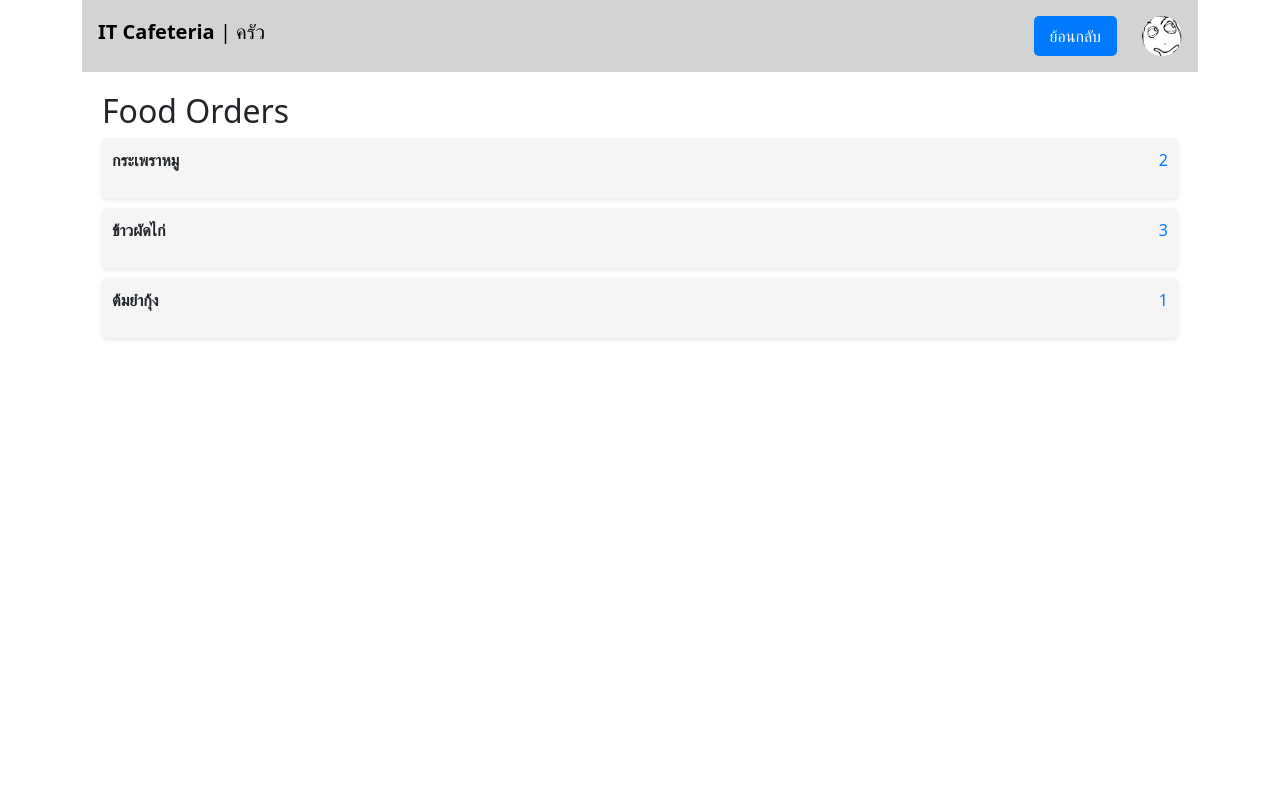
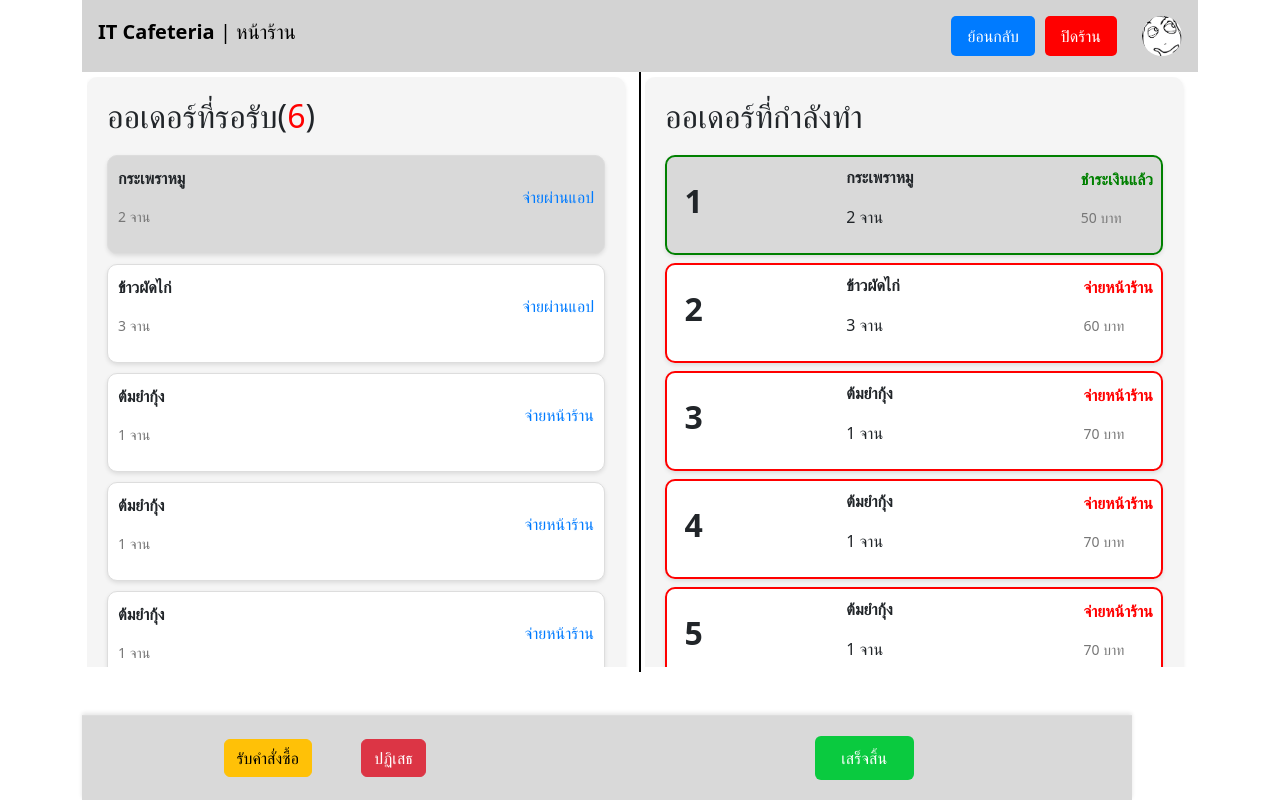
Before and after one commit to zar5789/order-tracking-project, a React (Vite) app in the folder sellerapp/: page / in a window 1280 px wide. Built offline with nearby package versions, Linux system fonts and the light colour scheme; the HTML template or start-up script is replaced by a standard one.

Commit message:
sellerapp update

```diff
--- a/sellerapp/src/App.css
+++ b/sellerapp/src/App.css
@@ -179,29 +179,233 @@
 
 /**/
 
-.back-store-page {
-  margin: 20px;
+.food-order-table {
+  width: 100%;
+  border-collapse: collapse;
+  margin-top: 20px;
 }
 
-.food-order-list {
-  display: grid;
-  gap: 10px;
+.food-order-table th,
+.food-order-table td {
+  border: 1px solid #ddd;
+  padding: 10px;
+  text-align: center;
+  font-size: larger;
 }
 
-.food-order-item {
+.food-order-table th {
+  background-color: #D9D9D9;
+}
+
+.finish-button {
+  background-color: #0ACA3F;
+  color: #1E1E1E;
+  border: none;
+  padding: 5px 10px;
+  border-radius: 5px;
+  cursor: pointer;
+  width: 15%;
+  margin-left: 50%;
+
+}
+
+.food-order-table tbody tr:first-child {
+  background-color: #F4F4F4; /* Change to the desired background color */
+}
+
+/**/
+
+.incoming-order-container {
+  background-color: #f5f5f5;
+  border-radius: 10px;
+  padding: 20px;
+  box-shadow: 0px 2px 4px rgba(0, 0, 0, 0.1);
+}
+
+.incoming-order-title {
+  margin: 0 0 20px 0;
+}
+
+.incoming-order-list {
+  display: flex;
+  flex-direction: column;
+}
+
+.incoming-order-item {
+  display: flex;
+  align-items: center;
+  background-color: white;
+  padding: 10px;
+  border: 1px solid #ddd;
+  border-radius: 10px;
+  box-shadow: 0px 2px 4px rgba(0, 0, 0, 0.1);
+  margin-bottom: 10px; /* Add spacing between items */
+}
+
+.incoming-order-item.first-order {
+  background-color: #D9D9D9;
+}
+
+.incoming-menu-details {
+  flex: 1;
+}
+
+.incoming-order-name {
+  font-size: 16px;
+  font-weight: bold;
+}
+
+.incoming-order-price {
+  font-size: 14px;
+  color: #777;
+}
+
+.incoming-payment-status {
+  font-size: 16px;
+  color: #007bff;
+}
+
+/**/
+
+.current-order-container {
+  background-color: #f5f5f5;
+  border-radius: 10px;
+  padding: 20px;
+  box-shadow: 0px 2px 4px rgba(0, 0, 0, 0.1);
+}
+
+.current-order-title {
+  margin: 0 0 20px 0;
+}
+
+.current-order-list {
+  display: flex;
+  flex-direction: column;
+}
+
+
+.current-order-item {
+  display: flex;
+  align-items: center;
+  background-color: white;
+  padding: 8px;
+  border: 2px solid #ddd;
+  border-radius: 10px;
+  box-shadow: 0px 2px 4px rgba(0, 0, 0, 0.1);
+  margin-bottom: 8px; /* Add spacing between items */
+}
+
+/* Green border for "ชำระเงินแล้ว" status */
+.current-order-item.green-border {
+  border-color: green;
+}
+
+/* Red border for "จ่ายหน้าร้าน" status */
+.current-order-item.yellow-border {
+  border-color:red;
+  ;
+}
+
+.current-order-item.first-order {
+  background-color:#D9D9D9;
+}
+
+
+.current-menu-details {
+  flex: 1;
+  margin-left: 30%;
+  position: relative;
+}
+
+.current-menu-name {
+  font-size: 16px;
+  font-weight: bold;
+}
+
+.current-menu-price {
+  font-size: 14px;
+  color: #777;
+}
+
+.current-payment-status {
+  font-size: 16px;
+  color: #007bff;
+  font-weight: bold;
+}
+
+.current-order-queue {
+  margin-left: 2%;
+  font-weight: bold;
+}
+
+.green {
+  color: green;
+}
+
+.red {
+  color: red;
+}
+
+/**/
+
+.front-order-container {
+  display: flex;
+  justify-content: space-between;
+  position: relative;
+  overflow-x: hidden;
+  /* Adjust this height as needed based on your layout */
+  height: 75vh;
+}
+
+.front-order-column {
+  flex: 1;
+  padding: 5px;
+}
+
+.separator {
+  position: absolute;
+  top: 0;
+  bottom: 0;
+  width: 2px; /* Adjust the width as needed */
+  background-color: #000000; /* Choose your separator color */
+  left: 50%;
+  transform: translateX(-50%);
+}
+
+.front2-order-container {
+  max-height: 100%;
+  overflow-y: auto;
+  /* Add a bit of padding to keep content from touching the edges */
+  padding-right: 10px;
+}
+
+.front-tab-bar {
   display: flex;
   justify-content: space-between;
   align-items: center;
+  background-color: #D9D9D9;
   padding: 10px;
-  background-color: #f5f5f5;
-  border-radius: 5px;
-  box-shadow: 0px 2px 4px rgba(0, 0, 0, 0.1);
+  position: fixed;
+  bottom: 0;
+  width: 82%;
+  border-top: 1px solid #ddd;
+  box-shadow: 0px -2px 4px rgba(0, 0, 0, 0.1);
 }
 
-.food-name {
+.front-tab {
+  flex: 1;
+  text-align: center;
+  padding: 10px;
   font-weight: bold;
+  cursor: pointer;
 }
 
-.quantity {
-  color: #007bff;
+.front-tab.active {
+  border-bottom: 2px solid #007bff;
 }
+
+.front-finish-button {
+  background-color: #0ACA3F;
+  width: 20%;
+  border-radius: 6px;
+}
--- a/sellerapp/src/App.tsx
+++ b/sellerapp/src/App.tsx
@@ -7,11 +7,13 @@ import { Menulist } from "./components/Menulist";
 import { EditMenu } from "./components/EditMenu";
 import { FrontStore } from "./components/FrontStore";
 import { BackStore } from "./components/BackStore";
+import { IncomingOrder } from "./components/IncomingOrder";
+import { CurrentOrder } from "./components/CurrentOrder";
 
 function App() {
   return (
     <div className="container">
-      <BackStore></BackStore>
+      <FrontStore></FrontStore>
     </div>
   );
 }
--- a/sellerapp/src/components/BackStore.tsx
+++ b/sellerapp/src/components/BackStore.tsx
@@ -25,15 +25,28 @@ export const BackStore = () => {
         </div>
       </div>
       <div className="back-store-page">
-        <h2>Food Orders</h2>
-        <div className="food-order-list">
-          {foodOrders.map((order, index) => (
-            <div className="food-order-item" key={index}>
-              <p className="food-name">{order.foodName}</p>
-              <p className="quantity">{order.quantity}</p>
-            </div>
-          ))}
-        </div>
+        <br></br>
+        <h2>รายการอาหาร</h2>
+        <table className="food-order-table">
+          <thead>
+            <tr>
+              <th>รายการอาหาร</th>
+              <th>จำนวน</th>
+            </tr>
+          </thead>
+          <tbody>
+            {foodOrders.map((order, index) => (
+              <tr key={index}>
+                <td>{order.foodName}</td>
+                <td>{order.quantity} จาน</td>
+              </tr>
+            ))}
+          </tbody>
+          <tr>
+            <th><button className="finish-button">เสร็จสิ้น</button></th>
+            <th></th>
+          </tr>
+        </table>
       </div>
     </>
   );
--- a/sellerapp/src/components/CurrentOrder.tsx
+++ b/sellerapp/src/components/CurrentOrder.tsx
@@ -0,0 +1,80 @@
+import { useState } from "react";
+
+interface CurrentOrderItem {
+  orderQueue: number;
+  menuName: string;
+  menuQuantity: number;
+  menuPrice: number;
+  paymentStatus: string;
+}
+
+export const CurrentOrder: React.FC = () => {
+  const [currentOrders, setCurrentOrders] = useState<CurrentOrderItem[]>([
+    {
+      orderQueue: 1,
+      menuName: "กระเพราหมู",
+      menuQuantity: 2,
+      menuPrice: 50,
+      paymentStatus: "ชำระเงินแล้ว",
+    },
+    {
+      orderQueue: 2,
+      menuName: "ข้าวผัดไก่",
+      menuQuantity: 3,
+      menuPrice: 60,
+      paymentStatus: "จ่ายหน้าร้าน",
+    },
+    {
+      orderQueue: 3,
+      menuName: "ต้มยำกุ้ง",
+      menuQuantity: 1,
+      menuPrice: 70,
+      paymentStatus: "จ่ายหน้าร้าน",
+    },
+    {
+      orderQueue: 4,
+      menuName: "ต้มยำกุ้ง",
+      menuQuantity: 1,
+      menuPrice: 70,
+      paymentStatus: "จ่ายหน้าร้าน",
+    },
+    {
+      orderQueue: 5,
+      menuName: "ต้มยำกุ้ง",
+      menuQuantity: 1,
+      menuPrice: 70,
+      paymentStatus: "จ่ายหน้าร้าน",
+    }
+  ]);
+
+  return (
+    <div className="current-order-container">
+      <h2 className="current-order-title">ออเดอร์ที่กำลังทำ</h2>
+      <div className="current-order-list">
+        {currentOrders.map((order, index) => (
+          <div className={`current-order-item ${
+            order.paymentStatus === "ชำระเงินแล้ว" ? "green-border" : "yellow-border"
+          } ${index === 0 ? "first-order" : ""}`} key={index}>
+            <h2 className="current-order-queue">{order.orderQueue}</h2>
+            <div className="current-menu-details">
+              <p className="current-menu-name">{order.menuName}</p>
+              <p className="current-menu-quantity">{order.menuQuantity} จาน</p>
+            </div>
+            <div className="current-payment">
+              <p
+                className={`current-payment-status ${
+                  order.paymentStatus === "ชำระเงินแล้ว" ? "green"  : "red"
+                }`}
+              >
+                {order.paymentStatus === "ชำระเงินแล้ว"
+                  ? "ชำระเงินแล้ว"
+                  : "จ่ายหน้าร้าน"}
+              </p>
+              <p className="current-menu-price">{order.menuPrice} บาท</p>
+            </div>
+          </div>
+        ))}
+      </div>
+    </div>
+  );
+};
--- a/sellerapp/src/components/FrontStore.tsx
+++ b/sellerapp/src/components/FrontStore.tsx
@@ -1,3 +1,6 @@
+import { CurrentOrder } from "./CurrentOrder";
+import { IncomingOrder } from "./IncomingOrder";
+
 export const FrontStore = () => {
   return (
     <>
@@ -15,7 +18,29 @@ export const FrontStore = () => {
           <div className="customer-picture"></div>
         </div>
       </div>
-      <div></div>
+      <div className="front-order-container">
+        <div className="front-order-column">
+          <div className="front2-order-container">
+            <IncomingOrder />
+          </div>
+        </div>
+        <div className="separator"></div>
+        <div className="front-order-column">
+          <div className="front2-order-container">
+            <CurrentOrder />
+          </div>
+        </div>
+      </div>
+      <div className="front-tab-bar">
+        <div className="front-tab" id="front-incoming-tab">
+          <button className="btn btn-warning" style={{marginLeft:'-10%'}}>รับคำสั่งซื้อ</button>
+          <button className="btn btn-danger" style={{marginLeft:'10%'}}>ปฏิเสธ</button>
+        </div>
+        <div className="front-tab" id="front-current-tab">
+          <button className="front-finish-button">เสร็จสิ้น</button>
+        </div>
+      </div>
+
     </>
   );
 };
--- a/sellerapp/src/components/IncomingOrder.tsx
+++ b/sellerapp/src/components/IncomingOrder.tsx
@@ -0,0 +1,49 @@
+import { useState } from "react";
+
+interface Order {
+  orderName: string;
+  quantity: number;
+  paymentOption: string;
+}
+
+export const IncomingOrder = () => {
+  const [incomingOrders, setIncomingOrders] = useState<Order[]>([
+    { orderName: "กระเพราหมู", quantity: 2, paymentOption: "จ่ายผ่านแอป" },
+    { orderName: "ข้าวผัดไก่", quantity: 3, paymentOption: "จ่ายผ่านแอป" },
+    { orderName: "ต้มยำกุ้ง", quantity: 1, paymentOption: "จ่ายหน้าร้าน" },
+    { orderName: "ต้มยำกุ้ง", quantity: 1, paymentOption: "จ่ายหน้าร้าน" },
+    { orderName: "ต้มยำกุ้ง", quantity: 1, paymentOption: "จ่ายหน้าร้าน" },
+    { orderName: "ต้มยำกุ้ง", quantity: 1, paymentOption: "จ่ายหน้าร้าน" },
+  ]);
+
+  const totalIncomingOrders = incomingOrders.length;
+
+  return (
+    <div
+      className={`incoming-order-container ${
+        totalIncomingOrders === 0 ? "empty" : ""
+      }`}
+    >
+      <h2 className="incoming-order-title">
+        ออเดอร์ที่รอรับ(
+        <span style={{ color: "red" }}>{totalIncomingOrders}</span>)
+      </h2>
+      <div className="incoming-order-list">
+        {incomingOrders.map((order, index) => (
+          <div
+            className={`incoming-order-item ${
+              index === 0 ? "first-order" : ""
+            }`}
+            key={index}
+          >
+            <div className="incoming-menu-details">
+              <p className="incoming-order-name">{order.orderName}</p>
+              <p className="incoming-order-price">{order.quantity} จาน</p>
+            </div>
+            <p className="incoming-payment-status">{order.paymentOption}</p>
+          </div>
+        ))}
+      </div>
+    </div>
+  );
+};
```
